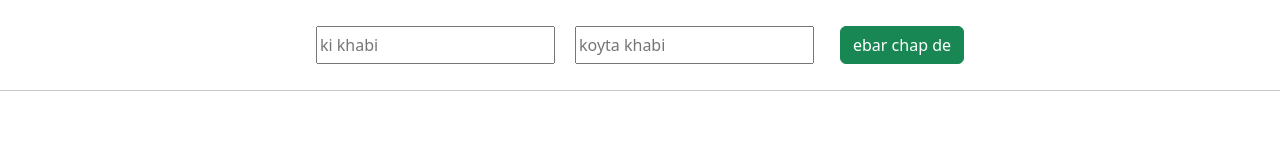
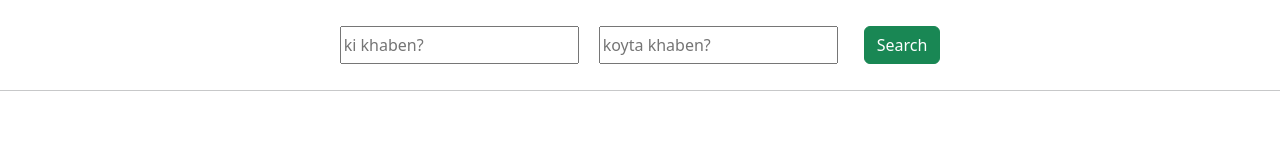
Before and after one commit to zorojuro75/mis455_final, a plain HTML site: page index.html in a window 1280 px wide. Drawn offline with nearby package versions, Linux system fonts and the light colour scheme.

Commit message:
ektu change

```diff
--- a/index.html
+++ b/index.html
@@ -11,9 +11,9 @@
 
 <body>
     <div class="d-flex flex-wrap justify-content-center my-3">
-        <input id="foodname" type="text" placeholder="ki khabi" style="margin: 10px;">
-        <input id="number" type="text" placeholder="koyta khabi" style="margin: 10px">
-        <button class="btn btn-success ms-3" type="button" onclick="join()" style="margin: 10px">ebar chap de</button>
+        <input id="foodname" type="text" placeholder="ki khaben?" style="margin: 10px;">
+        <input id="number" type="text" placeholder="koyta khaben?" style="margin: 10px">
+        <button class="btn btn-success ms-3" type="button" onclick="join()" style="margin: 10px">Search</button>
     </div>
     <hr>
     <div id="container" class="justify-content-center container d-flex flex-wrap">
```
